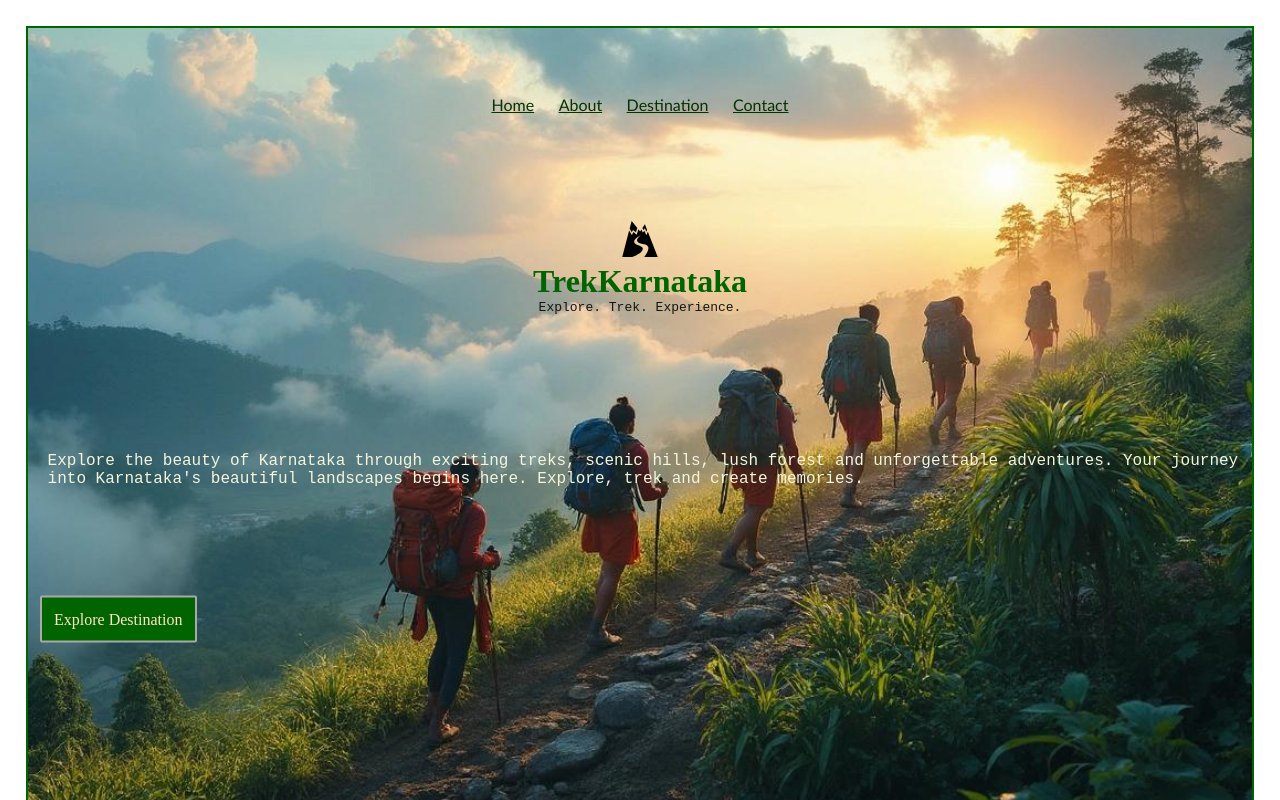
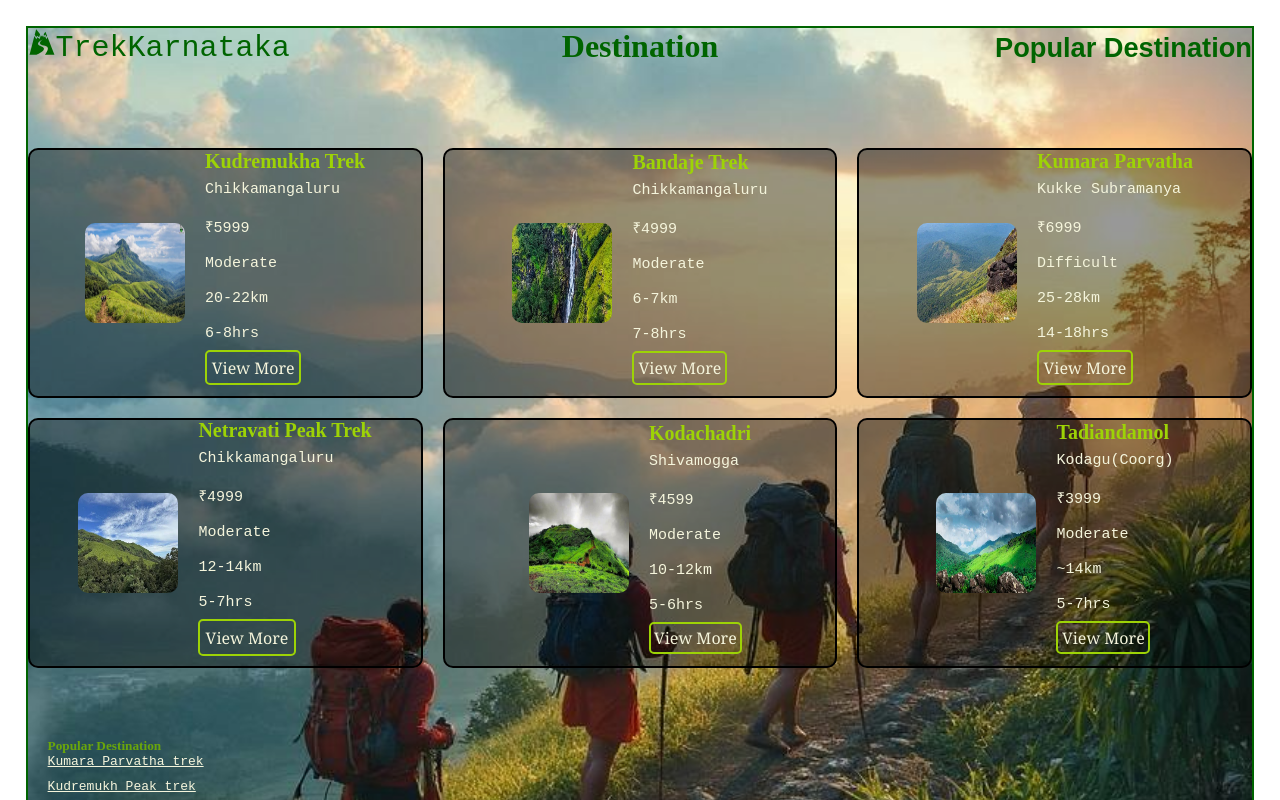
Before and after one commit to sahana0258/Trekking-Website, a React (Vite) app: page /#/destination in a window 1280 px wide. Before the commit this address led to /#/. Shown: the top 800 px of the page. Built offline with nearby package versions, Linux system fonts and the light colour scheme.

Commit message:
updested destination page

```diff
--- a/src/Destination.css
+++ b/src/Destination.css
@@ -45,7 +45,7 @@
 
 }
 #popular-link{
-    font-family:'Gill Sans', 'Gill Sans MT', Calibri, 'Trebuchet MS', sans-serif;
+    font-family:Arial, Helvetica, sans-serif;
     color: darkgreen;
     display: flex;
     justify-content: flex-end;
@@ -54,6 +54,7 @@
     transform-origin: top bottom;
     color: darkgreen;
     font-weight: bold;
+    margin-top: 5px;
 }
 .trek-card{
     display: flex;
@@ -64,7 +65,7 @@
     height: 100%;
     background-color: rgba(0,0,0,0.4);
     border-radius: 10px;
-    transform: translateY(-50%);
+    transform: translateY(-60%);
 }
 img{
     border-radius: 10px;
```
